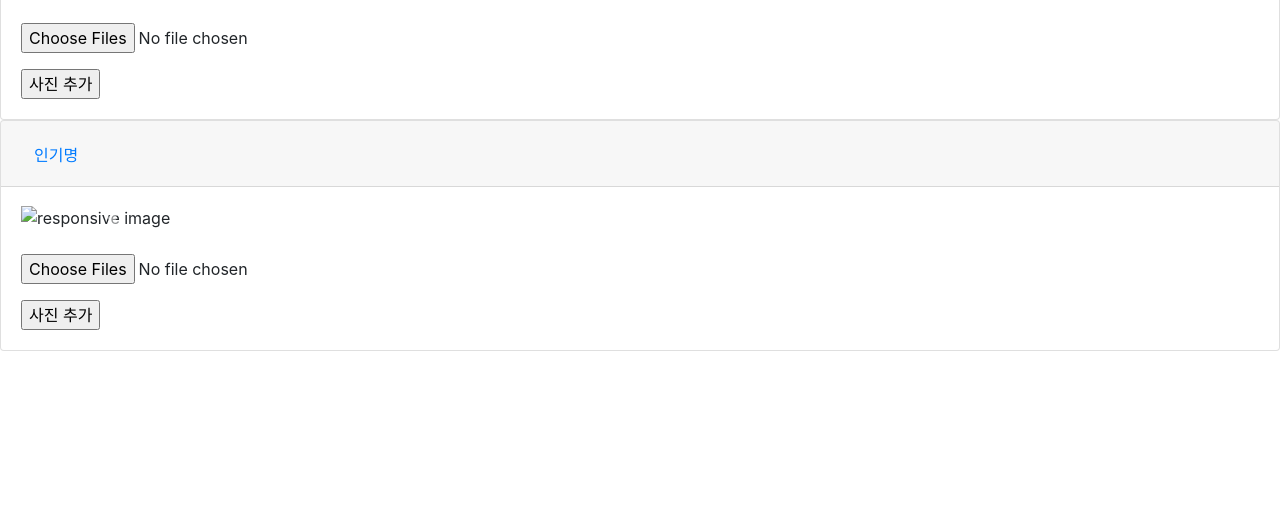
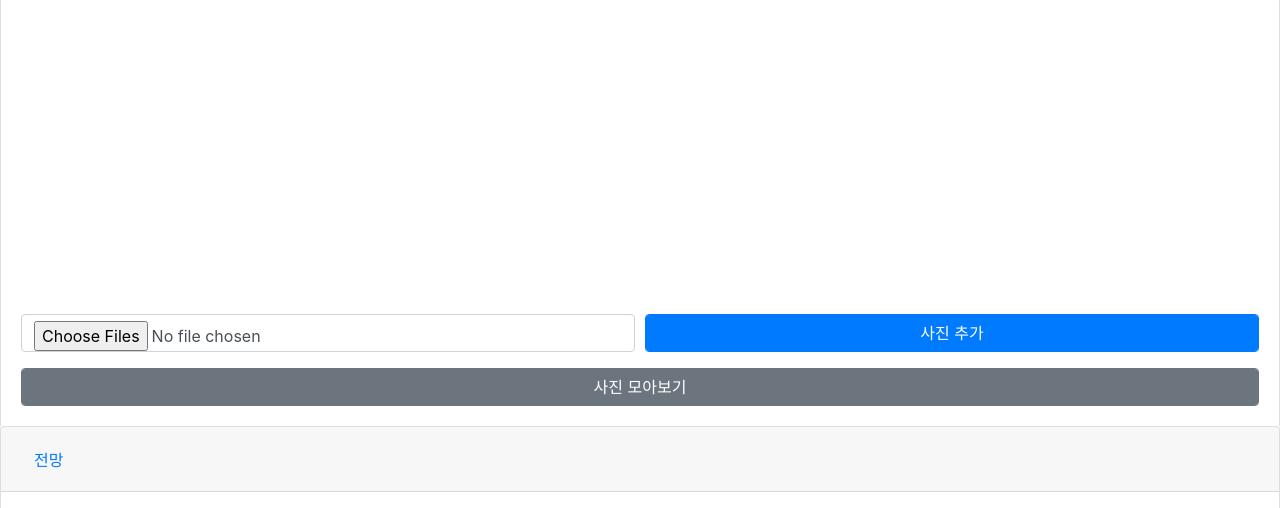
Before and after one commit to SeoDaeryong/travel_memory, a Django app: page /memory/ in a window 1280 px wide. Shown: the part 5689-6197 px from the top of the page. Before the commit the page ends 6040 px from the top, so only its background shows below. Run offline with Django 3.2, Linux system fonts and the light colour scheme; data comes from the database, SQL or seed files in the repository; both versions use the stored data as it was after the commit; some libraries are stand-ins or nearby versions.

Commit message:
전체 수정 사항 반영

```diff
--- a/memory/models.py
+++ b/memory/models.py
@@ -5,3 +5,4 @@
 class ImageInfo(models.Model):
     spot = models.IntegerField()
     image = models.ImageField(blank=False, upload_to='images/')
+    revision = models.IntegerField(default=0)
--- a/memory/urls.py
+++ b/memory/urls.py
@@ -4,4 +4,6 @@
 urlpatterns = [
     path('', views.index, name='index'),
     path('upload', views.upload, name='upload'),
+    path('detail', views.detail, name='detail'),
+    path('process_image', views.process_image, name='process_image'),
 ]
--- a/memory/views.py
+++ b/memory/views.py
@@ -1,19 +1,22 @@
 from django.shortcuts import render, redirect
 from django.http import HttpResponse
+import os
 from .models import ImageInfo
+from PIL import Image
+
+names = ["★조미형★ 생가", "션샤인랜드", "전라도음식이야기", "전주한옥마을", "전망",
+         "더블유하우스 팬션", "덕인관", "메타프로방스", "삐에스몽테제빵소",
+         "메타세콰이어가로수길", "담양관방제림", "미소댓잎국수", "죽녹원", "인기명"]
 
 # Create your views here.
 def index(request):
-    names = ["★조미형★ 생가", "션샤인랜드", "전라도음식이야기", "전주한옥마을", "전망",
-             "더블유하우스 팬션", "덕인관", "메타프로방스", "삐에스몽테제빵소",
-             "메타세콰이어가로수길", "담양관방제림", "미소댓잎국수", "죽녹원", "인기명"]
+
     spots = []
     for idx, name in enumerate(names):
         image_infos = []
         for info in ImageInfo.objects.filter(spot=idx):
             image_infos.append(info)
 
-        print(len(image_infos))
         if len(image_infos) > 0:
             spots.append({'name': name, 'main': image_infos[0], 'image_infos': image_infos[1:]})
         else:
@@ -21,11 +24,55 @@
 
     return render(request, 'memory/index.html', {'spots': spots})
 
+def detail(request):
+    spot = int(request.GET.get('spot'))
+    images = ImageInfo.objects.filter(spot=spot)
+    return render(request, 'memory/detail.html', {'spot': spot, "name": names[spot], "images": images})
+
+def rotate_image(path, angle):
+    print(path)
+    img = Image.open(path)
+    x = img.rotate(angle, expand=True)
+
+    # crop the rotated image to the size of the original image
+    #x = x.crop(box=(x.size[0] / 2 - img.size[0] / 2,
+    #                x.size[1] / 2 - img.size[1] / 2,
+    #                x.size[0] / 2 + img.size[0] / 2,
+    #                x.size[1] / 2 + img.size[1] / 2))
+
+    return x
+
+def process_image(request):
+    spot = int(request.GET.get('spot'))
+    mode = request.GET.get('mode')
+    id = int(request.GET.get('id'))
+    if mode == "delete":
+        image_info = ImageInfo.objects.filter(id=id)
+        os.remove(image_info[0].image.path)
+        image_info.delete()
+    elif mode == "rotate":
+        image_info = ImageInfo.objects.get(id=id)
+        print(image_info.id)
+        im = rotate_image(image_info.image.path, -90)
+        im.save(image_info.image.path)
+        image_info.revision = image_info.revision + 1
+        print(image_info.revision)
+        image_info.save()
+    elif mode == "reverse":
+        image_info = ImageInfo.objects.get(id=id)
+        im = rotate_image(image_info.image.path, 180)
+        im.save(image_info.image.path)
+        image_info.revision += 1
+        image_info.save()
+
+    return redirect(f'/memory/detail?spot={spot}', {'spot': spot})
+
 def upload(request):
     for image in request.FILES.getlist('image'):
         imageInfo = ImageInfo()
         imageInfo.spot = request.POST.get("spot", None)
         imageInfo.image = image
+        imageInfo.revision = 0
         imageInfo.save()
     spots = {}
     return redirect('/memory', {'spots': spots})
--- a/templates/memory/index.html
+++ b/templates/memory/index.html
@@ -1,96 +1,141 @@
-{% load staticfiles %}
-
 <!doctype html>
 <html lang="kr">
 <head>
     <!-- Required meta tags -->
     <meta charset="utf-8">
+    <meta http-equiv="Cache-Control" content="no-cache, no-store, must-revalidate" />
+    <meta http-equiv="Expires" content="0" />
     <meta name="viewport" content="width=device-width, initial-scale=1, shrink-to-fit=no">
 
     <!-- Bootstrap CSS -->
-    <link rel="stylesheet" href="https://stackpath.bootstrapcdn.com/bootstrap/4.4.1/css/bootstrap.min.css" integrity="sha384-Vkoo8x4CGsO3+Hhxv8T/Q5PaXtkKtu6ug5TOeNV6gBiFeWPGFN9MuhOf23Q9Ifjh" crossorigin="anonymous">
+    <link rel="stylesheet" href="https://stackpath.bootstrapcdn.com/bootstrap/4.4.1/css/bootstrap.min.css"
+          integrity="sha384-Vkoo8x4CGsO3+Hhxv8T/Q5PaXtkKtu6ug5TOeNV6gBiFeWPGFN9MuhOf23Q9Ifjh" crossorigin="anonymous">
 
     <title>담양 여행</title>
 </head>
 <body>
 <div id="top">
-        <h1>담양 여행 스케치</h1>
+    <div class="jumbotron jumbotron-fluid">
+      <div class="container">
+        <h1 class="display-4">담양 여행 스케치</h1>
+        <p class="lead">2020/05/09 ~ 2020/05/10</p>
+      </div>
+    </div>
     {% for spot in spots %}
         <div class="accordion" id="accordionExample-{{ forloop.counter0 }}">
         <div class="card">
             <div class="card-header" id="headingOne-{{ forloop.counter0 }}">
                 <h2 class="mb-0">
-                        <button class="btn btn-link" type="button" data-toggle="collapse" data-target="#collapseOne-{{ forloop.counter0 }}" aria-expanded="true" aria-controls="collapseOne-{{ forloop.counter0 }}">
+                    <button class="btn btn-link" type="button" data-toggle="collapse"
+                            data-target="#collapseOne-{{ forloop.counter0 }}" aria-expanded="true"
+                            aria-controls="collapseOne-{{ forloop.counter0 }}">
                         {{ spot.name }}
                     </button>
                 </h2>
             </div>
 
-                <div id="collapseOne-{{ forloop.counter0 }}" class="collapse show" aria-labelledby="headingOne-{{ forloop.counter0 }}" data-parent="#accordionExample-{{ forloop.counter0 }}">
+            <div id="collapseOne-{{ forloop.counter0 }}" class="collapse show"
+                 aria-labelledby="headingOne-{{ forloop.counter0 }}"
+                 data-parent="#accordionExample-{{ forloop.counter0 }}">
                 <div class="card-body">
-                        <div id="carouselExampleControls-{{ forloop.counter0 }}" class="carousel slide" data-ride="carousel">
-                            <div class="carousel-inner">
-                                <div class="carousel-item active">
-                                    <img src="{{ spot.main.image.url }}" name="{{ spot.main.id }}" class="d-block img-fluid" alt="responsive image">
+                    <div id="carouselExampleControls-{{ forloop.counter0 }}" class="carousel slide"
+                         data-ride="carousel">
+                        <div class="carousel-inner thumbnail-wrappper">
+                            <div class="thumbnail carousel-item active">
+                                <div class="centered">
+                                    <img src="{{ spot.main.image.url }}?revision={{ main.revision }}" name="{{ spot.main.id }}"
+                                         class="d-block img-fluid" alt="responsive image">
+                                </div>
                             </div>
                             {% for image_info in spot.image_infos %}
-                                    <div class="carousel-item">
-                                        <img src="{{ image_info.image.url }}" name="{{ image_info.id }}" class="d-block img-fluid" alt="responsive image">
+                                <div class="carousel-item thumbnail">
+                                    <div class="centered">
+                                        <img src="{{ image_info.image.url }}?revision={{ image_info.revision }}" name="{{ image_info.id }}"
+                                             class="d-block img-fluid" alt="responsive image">
+                                    </div>
                                 </div>
                             {% endfor %}
                         </div>
-                            <a class="carousel-control-prev" href="#carouselExampleControls-{{ forloop.counter0 }}" role="button"
+                        <a class="carousel-control-prev" href="#carouselExampleControls-{{ forloop.counter0 }}"
+                           role="button"
                            data-slide="prev">
                             <span class="carousel-control-prev-icon" aria-hidden="true"></span>
                             <span class="sr-only">Previous</span>
                         </a>
-                            <a class="carousel-control-next" href="#carouselExampleControls-{{ forloop.counter0 }}" role="button"
+                        <a class="carousel-control-next" href="#carouselExampleControls-{{ forloop.counter0 }}"
+                           role="button"
                            data-slide="next">
                             <span class="carousel-control-next-icon" aria-hidden="true"></span>
                             <span class="sr-only">Next</span>
                         </a>
                     </div>
                     <br>
-                        <form action="upload" method="post" enctype="multipart/form-data">{% csrf_token %}
-                            <input id="spot" name="spot" type="hidden" value="{{  forloop.counter0 }}"/>
-                            <p>
-                                <input id="image" type="file" class="image" name="image" multiple="multiple">
-                            </p>
-                            <input type="submit" value="사진 추가" />
+                    <div action="upload" method="post" enctype="multipart/form-data">
+                        <div class="form-row">
+                            {% csrf_token %}
+                            <input id="spot" name="spot" type="hidden" value="{{ forloop.counter0 }}"/>
+                            <div class="col-md-6 mb-3">
+                                <input id="image" type="file" class="form-control form-control-file" name="image"
+                                       multiple="multiple">
+                            </div>
+                            <div class="col-md-6 mb-3">
+                                <input type="submit" class="form-control btn btn-primary" value="사진 추가"/>
+                            </div>
+                        </div>
                         </form>
+                        <a href="detail?spot={{ forloop.counter0 }}">
+                            <button type="button" class="form-control btn btn-secondary">사진 모아보기</button>
+                        </a>
                     </div>
                 </div>
             </div>
         </div>
     {% endfor %}
     </div>
+</div>
 
 <!-- Optional JavaScript -->
 <!-- jQuery first, then Popper.js, then Bootstrap JS -->
-    <script src="https://code.jquery.com/jquery-3.4.1.slim.min.js" integrity="sha384-J6qa4849blE2+poT4WnyKhv5vZF5SrPo0iEjwBvKU7imGFAV0wwj1yYfoRSJoZ+n" crossorigin="anonymous"></script>
-    <script src="https://cdn.jsdelivr.net/npm/popper.js@1.16.0/dist/umd/popper.min.js" integrity="sha384-Q6E9RHvbIyZFJoft+2mJbHaEWldlvI9IOYy5n3zV9zzTtmI3UksdQRVvoxMfooAo" crossorigin="anonymous"></script>
-    <script src="https://stackpath.bootstrapcdn.com/bootstrap/4.4.1/js/bootstrap.min.js" integrity="sha384-wfSDF2E50Y2D1uUdj0O3uMBJnjuUD4Ih7YwaYd1iqfktj0Uod8GCExl3Og8ifwB6" crossorigin="anonymous"></script>
+<script src="https://code.jquery.com/jquery-3.4.1.slim.min.js"
+        integrity="sha384-J6qa4849blE2+poT4WnyKhv5vZF5SrPo0iEjwBvKU7imGFAV0wwj1yYfoRSJoZ+n"
+        crossorigin="anonymous"></script>
+<script src="https://cdn.jsdelivr.net/npm/popper.js@1.16.0/dist/umd/popper.min.js"
+        integrity="sha384-Q6E9RHvbIyZFJoft+2mJbHaEWldlvI9IOYy5n3zV9zzTtmI3UksdQRVvoxMfooAo"
+        crossorigin="anonymous"></script>
+<script src="https://stackpath.bootstrapcdn.com/bootstrap/4.4.1/js/bootstrap.min.js"
+        integrity="sha384-wfSDF2E50Y2D1uUdj0O3uMBJnjuUD4Ih7YwaYd1iqfktj0Uod8GCExl3Og8ifwB6"
+        crossorigin="anonymous"></script>
 <style>
     .thumbnail-wrappper {
-            width: 25%;
+        width: 100%;
     }
 
     .thumbnail {
-            position: relative; padding-top: 56.25%; /* 1:1 ratio */ overflow: hidden;
+        position: relative;
+        padding-top: 100%; /* 1:1 ratio */
+        overflow: hidden;
     }
 
     .thumbnail .centered {
-            position: absolute; top: 0; left: 0; right: 0; bottom: 0;
-            -webkit-transform: translate(10%,10%);
-            -ms-transform: translate(10%,10%);
-            transform: translate(10%,10%);
+        position: absolute;
+        top: 0;
+        left: 0;
+        right: 0;
+        bottom: 0;
+        -webkit-transform: translate(0%, 0%);
+        -ms-transform: translate(0%, 0%);
+        transform: translate(0%, 0%);
     }
 
     .thumbnail .centered img {
-            position: absolute; top: 0; left: 0; max-width: 100%; height: auto;
-            -webkit-transform: translate(-10%,-10%);
-            -ms-transform: translate(-10%,-10%);
-            transform: translate(-10%,-10%);
+        position: absolute;
+        top: 0;
+        left: 0;
+        max-width: 100%;
+        height: auto;
+        -webkit-transform: translate(0%, 0%);
+        -ms-transform: translate(0%, 0%);
+        transform: translate(0%, 0%);
     }
 
     img.portrait {
@@ -102,7 +147,40 @@
         width: auto;
         height: 100%;
     }
+        @media (min-width: 0px) {
+        .jumbotron h1 {
+            font-size: 1.5rem;
+        }
+        .jumbotron p {
+            font-size: 1.2rem;
+        }
+    }
+
+    @media (min-width: 400px) {
+        .jumbotron h1 {
+            font-size: 2rem;
+        }
+        .jumbotron p {
+            font-size: 1.5rem;
+        }
+    }
+    /* Small devices (tablets, 768px and up) */
+    @media (min-width: 768px) {
+        .jumbotron h1 {
+            font-size: 3rem;
+        }
+        .jumbotron p {
+            font-size: 1.5rem;
+        }
+    }
+
+    /* Medium devices (desktops, 992px and up) */
+    @media (min-width: 992px) {
+    }
+
+    /* Large devices (large desktops, 1200px and up) */
+    @media (min-width: 1200px) {
+    }
 </style>
-
 </body>
 </html>
```
Also changed, not shown: templates/memory/detail.html (added, +142 -0 lines), db.sqlite3 (added). Lines whose indentation alone changed are shown as unchanged.
